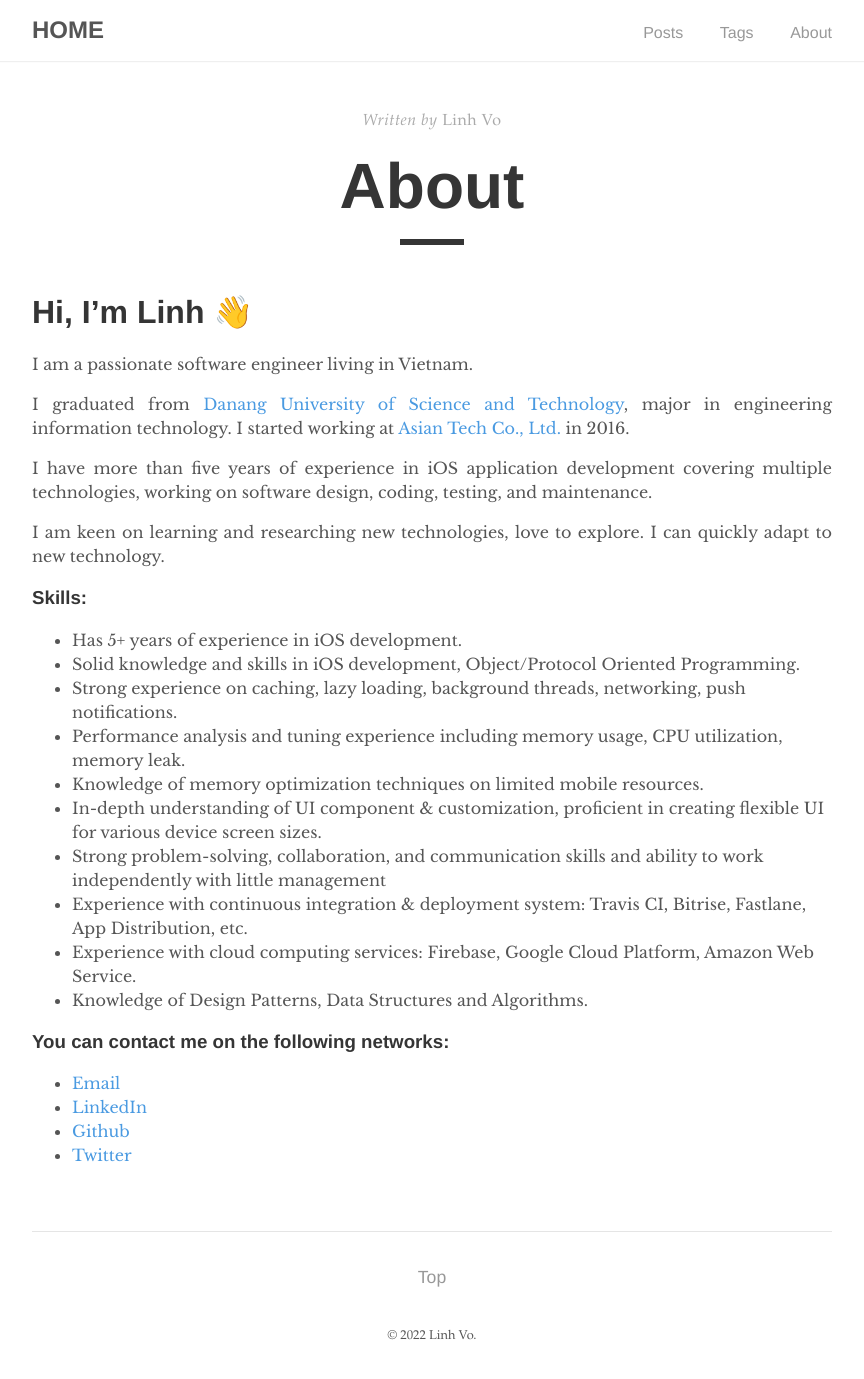
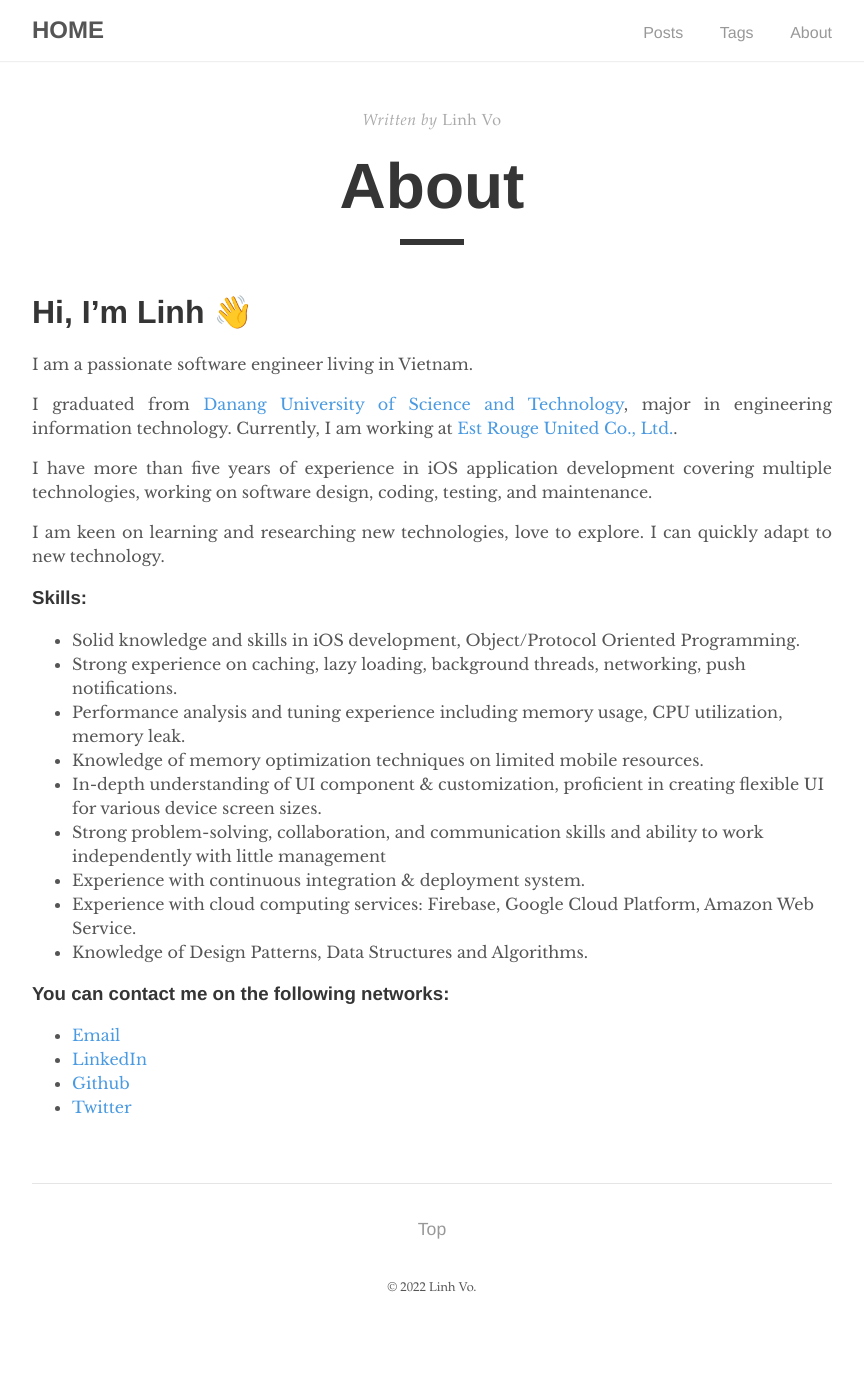
Before and after one commit to dlsolution/dlsolution.github.io, a Jekyll site: the page built from _pages/about.md, in a window 1280 px wide. Shown: the whole page, without its empty margins (208-1072 px from the left). Built offline with Jekyll 4.4.1, drawn with Linux system fonts in a browser that asks for light colours; after the commit the page ends 1331 px from its top, so only the background shows below that.

Commit message:
Update about.md

```diff
--- a/_pages/about.md
+++ b/_pages/about.md
@@ -9,7 +9,7 @@ permalink: /about/
 
 I am a passionate software engineer living in Vietnam.
 
-I graduated from [Danang University of Science and Technology](https://vi.wikipedia.org/wiki/Trường_Đại_học_Bách_khoa,_Đại_học_Đà_Nẵng), major in engineering information technology. I started working at [Asian Tech Co., Ltd.](https://asiantech.vn/) in 2016.
+I graduated from [Danang University of Science and Technology](https://vi.wikipedia.org/wiki/Trường_Đại_học_Bách_khoa,_Đại_học_Đà_Nẵng), major in engineering information technology. Currently, I am working at [Est Rouge United Co., Ltd.](https://est-rouge.com/).
 
 I have more than five years of experience in iOS application development covering multiple technologies, working on software design, coding, testing, and maintenance.
 
@@ -17,7 +17,6 @@ I am keen on learning and researching new technologies, love to explore. I can q
 
 ### Skills:
 
-- Has 5+ years of experience in iOS development.
 - Solid knowledge and skills in iOS development, Object/Protocol Oriented Programming.
 - Strong experience on caching, lazy loading, background threads, networking, push notifications.
 - Performance analysis and tuning experience including memory usage, CPU utilization, memory leak.
@@ -26,7 +25,7 @@ I am keen on learning and researching new technologies, love to explore. I can q
 device screen sizes.
 - Strong problem-solving, collaboration, and communication skills and ability to work independently
 with little management
-- Experience with continuous integration & deployment system: Travis CI, Bitrise, Fastlane, App Distribution, etc.
+- Experience with continuous integration & deployment system.
 - Experience with cloud computing services: Firebase, Google Cloud Platform, Amazon Web Service.
 - Knowledge of Design Patterns, Data Structures and Algorithms.
 
```
